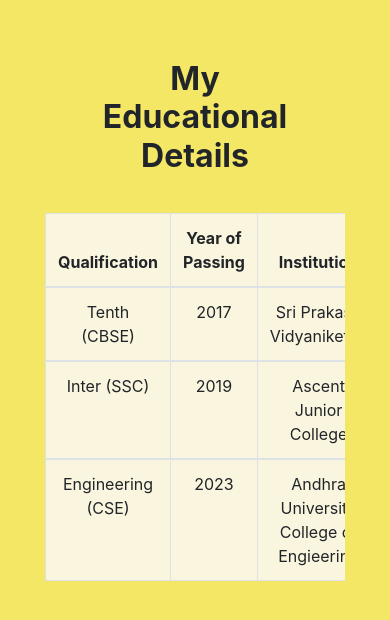
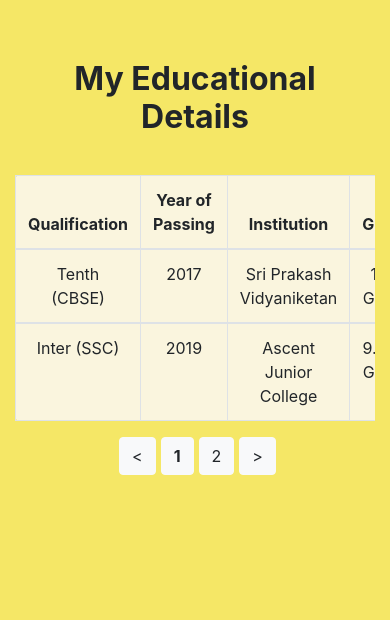
Before and after one commit to AnjaniSowmya/My-Table-Component, a React (Create React App) app: page / in a window 390 px wide. Shown: the top 620 px of the page. Built offline with nearby package versions, Linux system fonts and the light colour scheme.

Commit message:
applied pagination for table

```diff
--- a/src/App.css
+++ b/src/App.css
@@ -37,3 +37,11 @@
     transform: rotate(360deg);
   }
 }
+
+h2{
+  text-align: center;
+  justify-content: center;
+  font-style: inherit;
+  padding: 30px;
+  margin-top: 30px;
+}
--- a/src/App.js
+++ b/src/App.js
@@ -1,5 +1,6 @@
 import React from "react"
 import Table from "./components/Table";
+import "./App.css"
 
 class App extends React.Component {
 
@@ -48,7 +49,14 @@
 
         return(
             <div className="App">
-                <Table dataSource={dataSource} columns={columns}/>
+                <div className="container">
+                    <div className="row justify-content-center">
+                        <div className="col-lg-12" >
+                            <h2><b>My Educational Details</b></h2>
+                            <Table dataSource={dataSource} columns={columns} entriesPerPage={2}/>
+                        </div>
+                    </div>
+                </div>
             </div>
         )
     }
--- a/src/components/Table.css
+++ b/src/components/Table.css
@@ -1,4 +1,4 @@
-.my-content {
+.my-table-content {
     overflow-x: auto;
 }
 .my-table{
@@ -7,37 +7,15 @@
     height: fit-content;
     color: #212529;
     padding: 30px;
-    border: 2.5px;
+    border: 25px;
     background-color: rgba(250, 248, 248, 0.822);
     border-radius: 5px;
     border-color: black;
 }
-/**:not(#root){
-    box-sizing : border-box;
-  }*/
-.row {
-    -ms-flex-wrap: wrap;
-    flex-wrap: wrap;
-    margin-right: -15px;
-    margin-left: -15px;
-    align-content: center;
-}
-h2{
+.my-navigator{
     text-align: center;
     justify-content: center;
-    font-style: inherit;
-    padding: 30px;
-    margin-top: 30px;
 }
-@media only screen and (max-width: 500px) {
-    /* For mobile phones: */
-    .row{
-        display: -ms-flexbox;
-        display: flex;
-        -ms-flex-wrap: wrap;
-        flex-wrap: wrap;
-        margin-right: 15px;
-        margin-left: 15px;
-        align-content: center;
-    }
-  }
+.my-button {
+    margin-left: 5px;
+}
--- a/src/components/Table.js
+++ b/src/components/Table.js
@@ -1,25 +1,60 @@
 import React from 'react'
 import "./Table.css"
 
-const Table = (props) => {
-    const table_columns =
+class Table extends React.Component {
+    constructor(props) {
+        super(props);
+        let entriesPerPage = props.entriesPerPage||10;
+        this.state = {
+            entriesPerPage: entriesPerPage,
+            currentPage: 0,
+            numberOfPages: Math.ceil(this.props.dataSource.length/(entriesPerPage*1.0)),
+            table_columns :
                 <thead>
                     <tr>
                         {
-                    props.columns.map((column) => {
+                            this.props.columns.map((column) => {
                                 return (
                                     <th scope="col">{column.title}</th>
                                 )
                             })
+
                         }
                     </tr>
                 </thead>
-    const table_data = props.dataSource.map((item) =>{
+        };
+        this.prev = this.prev.bind(this)
+        this.next = this.next.bind(this)
+    }
+
+    prev() {
+        let cp = this.state.currentPage;
+        cp--;
+        if(cp<0) cp=0;
+        this.setState({
+            currentPage: cp
+        });
+    }
+
+    next() {
+        let cp = this.state.currentPage;
+        cp++;
+        if(cp>(this.state.numberOfPages-1)) cp=this.state.numberOfPages-1;
+        this.setState({
+            currentPage: cp
+        });
+    }
+
+    render() {
+        const startIndex = this.state.currentPage*this.state.entriesPerPage;
+        const endIndex = startIndex + this.state.entriesPerPage;
+        const pageData = this.props.dataSource.slice(startIndex, endIndex);
+        const table_data = pageData.map((item) =>{
             return (
                 <tbody>
                     <tr>
                         {
-                        props.columns.map((column) => {
+                            this.props.columns.map((column) => {
                                 return (
                                     <td>{item[column.key]}</td>
                                 )
@@ -30,20 +65,31 @@
             )
         })
 
+        const pageNumbers = []
+        for (
+            var i=0;
+            i<this.state.numberOfPages;
+            i++) {
+            pageNumbers.push(
+                <button type="button" className="btn btn-light my-button">
+                {(i===this.state.currentPage)?<b>{i+1}</b>:i+1}
+                </button>)
+        }
         return(
-        <div className="container">
-            <div className="row justify-content-center">
-                <div className="col-lg-12" >
-                    <h2><b>My Educational Details</b></h2>
-                    <div className="my-content">
+            <div>
+                <div className="my-table-content">
                     <table className="table my-table table-bordered">
-                        {table_columns}
+                        {this.state.table_columns}
                         {table_data}
                     </table>
                 </div>
-                </div>
+                <div className="row my-navigator">
+                    <button type="button" class="btn btn-light my-button" onClick={this.prev}>&lt;</button>
+                    {pageNumbers}
+                    <button type="button" class="btn btn-light my-button" onClick={this.next}>&gt;</button>
                 </div>
             </div>
         )
     }
+}
 export default Table;
```
Lines whose indentation alone changed are shown as unchanged.
